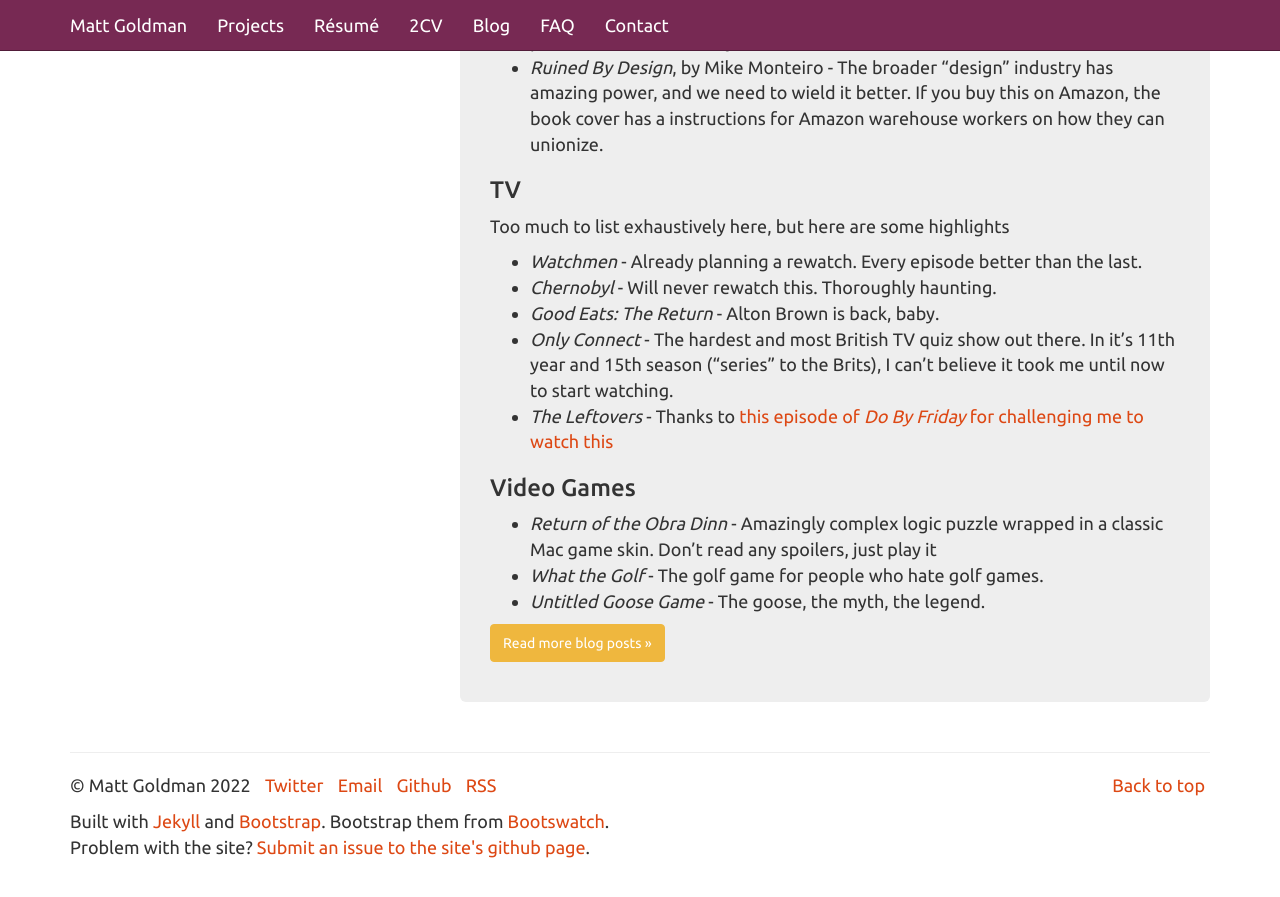
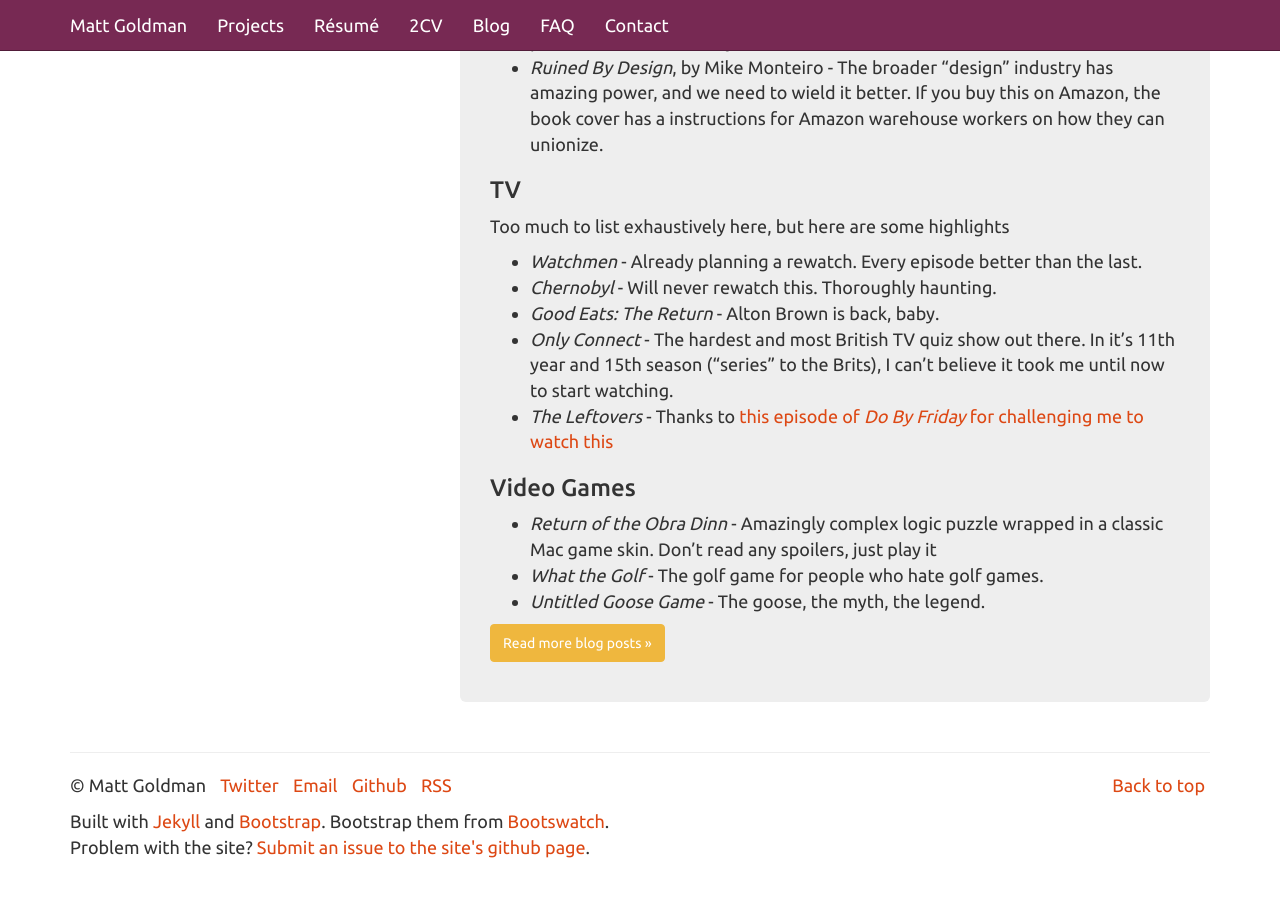
Before and after one commit to robotmlg/mattgoldman.us, a Jekyll site: the page built from index.html, in a window 1280 px wide and 900 px high, scrolled down 959 px. Shown: the top 897 px of the window. Built offline with Jekyll 4.4.1, drawn with Linux system fonts in a browser that asks for light colours.

Commit message:
Remove copyright year
not necessary

```diff
--- a/_includes/footer.html
+++ b/_includes/footer.html
@@ -5,7 +5,7 @@
         <li class="pull-right">
           <a href="#top">Back to top</a>
         </li>
-        <li>&copy; Matt Goldman 2022</li>
+        <li>&copy; Matt Goldman</li>
         <li><a href="https://www.twitter.com/robotmlg">Twitter</a></li>
         <li><a href="mailto:matt+homepage@mattgoldman.us">Email</a></li>
         <li><a href="https://github.com/robotmlg">Github</a></li>
```
